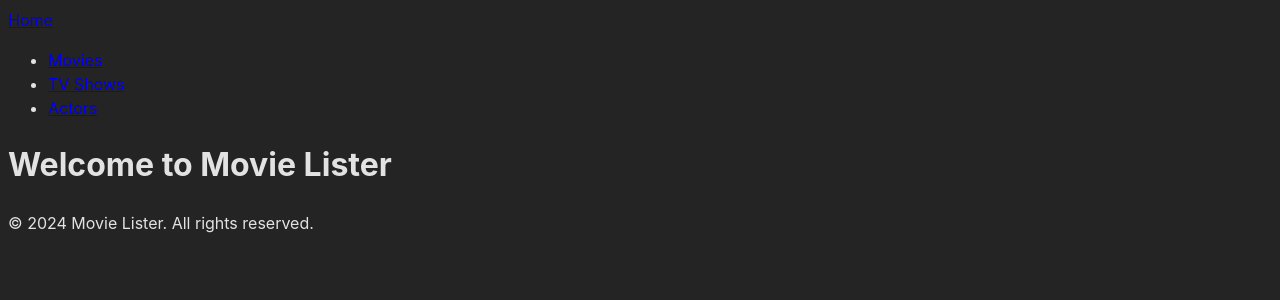
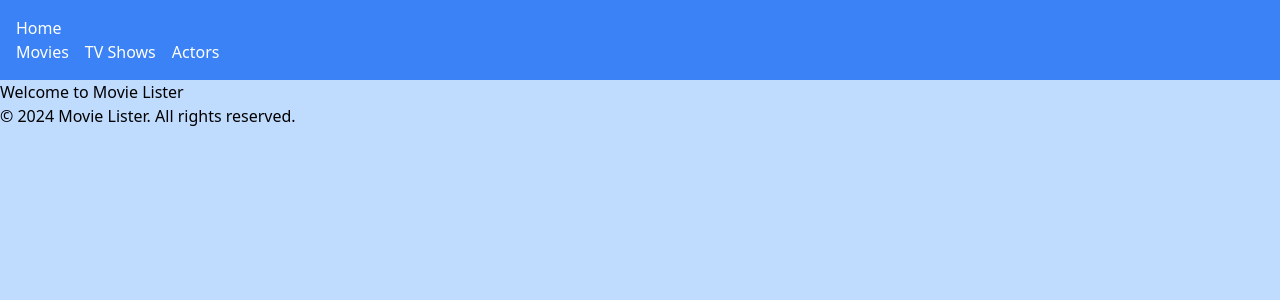
Before and after one commit to teleidoskopbild/movie-lister, a React (Vite) app: page / in a window 1280 px wide. Shown: the top 300 px of the page. Built offline with nearby package versions, Linux system fonts and the light colour scheme.

Commit message:
add some basic tailwind setup and test if it works

```diff
--- a/package.json
+++ b/package.json
@@ -19,11 +19,13 @@
     "@types/react": "^18.3.12",
     "@types/react-dom": "^18.3.1",
     "@vitejs/plugin-react-swc": "^3.5.0",
+    "autoprefixer": "^10.4.20",
     "eslint": "^9.13.0",
     "eslint-plugin-react": "^7.37.2",
     "eslint-plugin-react-hooks": "^5.0.0",
     "eslint-plugin-react-refresh": "^0.4.14",
     "globals": "^15.11.0",
+    "postcss": "^8.4.48",
     "tailwindcss": "^3.4.14",
     "vite": "^5.4.10"
   }
--- /dev/null
+++ b/postcss.config.js
@@ -0,0 +1,6 @@
+export default{
+    plugins: {
+      tailwindcss: {},
+      autoprefixer: {},
+    }
+  }
--- a/src/components/NavBar.jsx
+++ b/src/components/NavBar.jsx
@@ -2,7 +2,7 @@ import { NavLink } from "react-router-dom";
 
 export default function NavBar() {
   return (
-    <header>
+    <header className="bg-blue-500 text-white p-4">
       <nav className="navbar">
         <div className="logo">
           <NavLink to="/" className={({ isActive }) => (isActive ? "active" : "")}>
@@ -10,7 +10,7 @@ export default function NavBar() {
           </NavLink>
         </div>
         <div className="menu">
-          <ul>
+          <ul className="flex space-x-4">
             <li>
               <NavLink to="/movies" className={({ isActive }) => (isActive ? "active" : "")}>
                 Movies
--- a/src/index.css
+++ b/src/index.css
@@ -1,10 +1,7 @@
-:root {
-  font-family: Inter, system-ui, Avenir, Helvetica, Arial, sans-serif;
-  line-height: 1.5;
-  font-weight: 400;
+@tailwind base;
+@tailwind components;
+@tailwind utilities;
 
-
-  color: rgba(255, 255, 255, 0.87);
-  background-color: #242424;
-
+body {
+  @apply bg-blue-200;  /* Teste eine einfache Tailwind-Klasse */
 }
--- a/tailwind.config.js
+++ b/tailwind.config.js
@@ -1,6 +1,8 @@
 /** @type {import('tailwindcss').Config} */
 export default {
-  content: [],
+  content: [ "./src/**/*.{html,js,jsx}",
+       './pages/**/*.{html,js}',
+    './components/**/*.{html,js}',],
   theme: {
     extend: {},
   },
```
Also changed, not shown: 1 other file (tests, documents, lock files or other folders).
